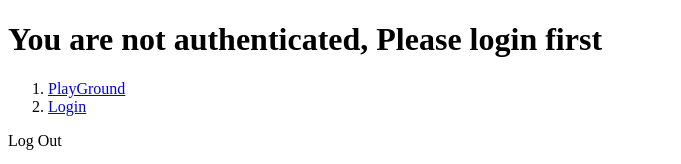
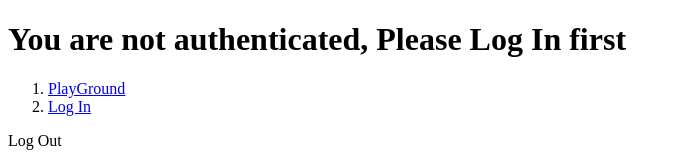
Before and after one commit to acciojob/code-playground-kapex-coder, a React app: page /login in a window 1280 px wide. Shown: the top 164 px of the page, without its empty margins (0-681 px from the left). Built offline with nearby package versions, Linux system fonts and the light colour scheme.

Commit message:
Updated: Log In

```diff
--- a/src/components/App.js
+++ b/src/components/App.js
@@ -17,12 +17,12 @@ const App = () => {
     <div className="main-container">
       <header>
         <h1>
-          {isAuthenticated ? "Logged in, Now you can enter Playground" : "You are not authenticated, Please login first"}
+          {isAuthenticated ? "Logged in, Now you can enter Playground" : "You are not authenticated, Please Log In first"}
         </h1>
         <nav>
           <ol>
             <li><NavLink to="/">PlayGround</NavLink></li>
-            <li><NavLink to="/login">Login</NavLink></li>
+            <li><NavLink to="/login">Log In</NavLink></li>
           </ol>
         </nav>
       </header>
```
